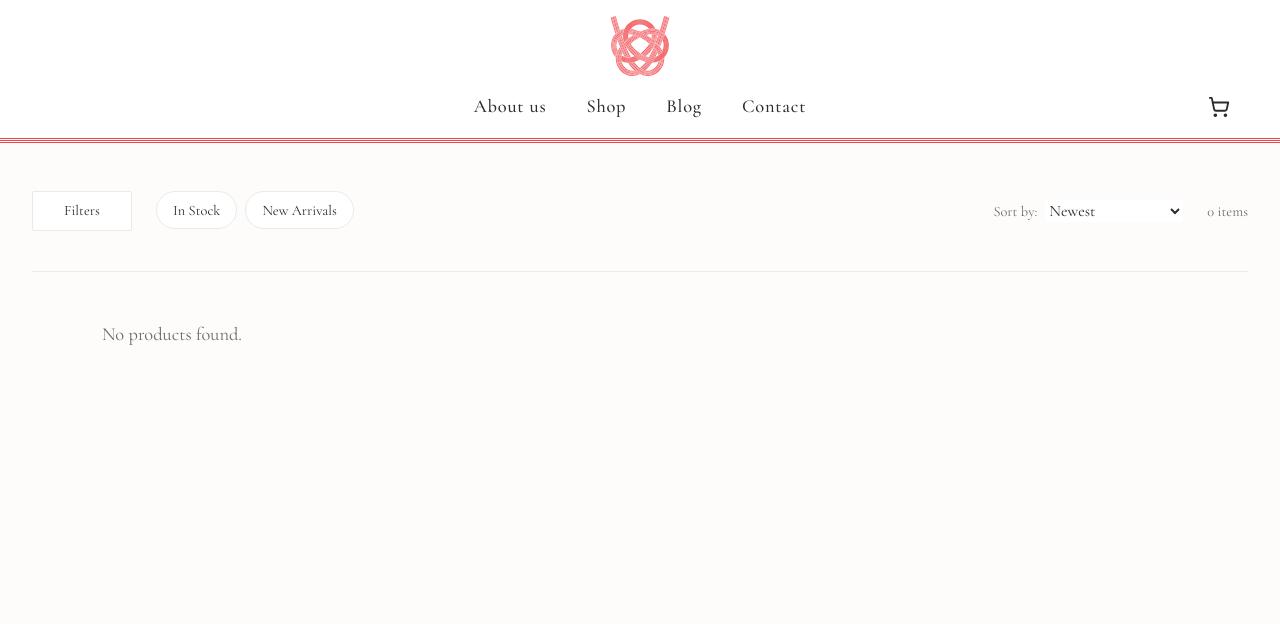
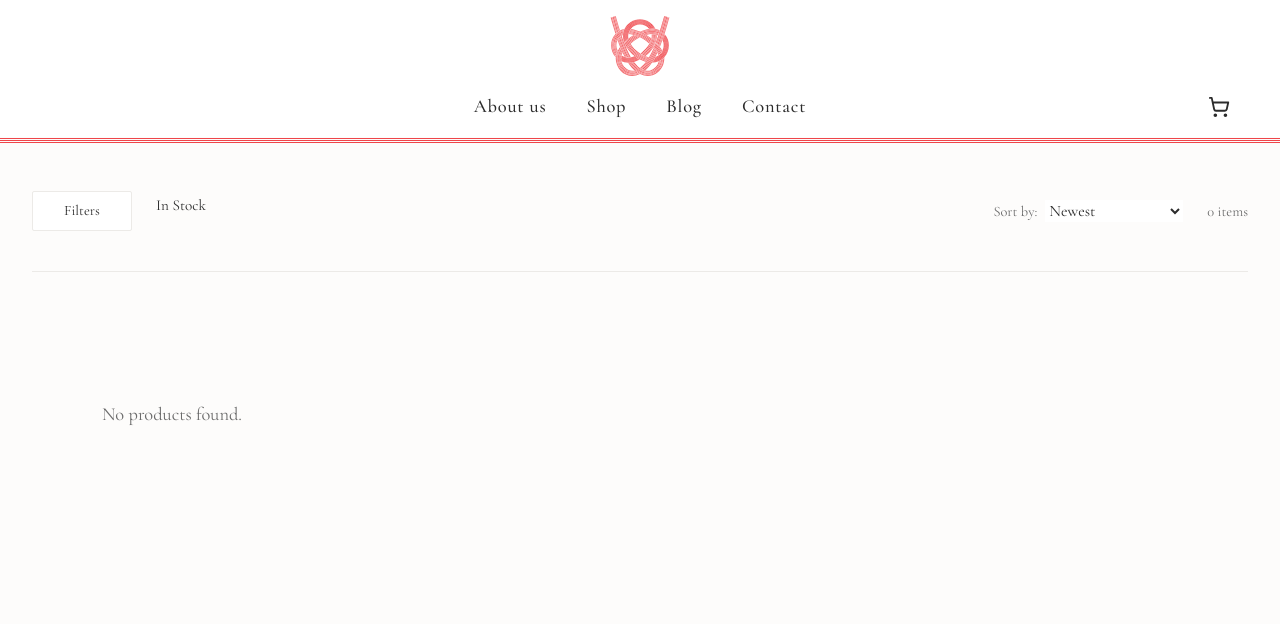
Before and after one commit to attwad/tetote, a Django app: page / in a window 1280 px wide. Shown: the top 624 px of the page. Run offline with Django 5.2, Linux system fonts and the light colour scheme; data comes from the database, SQL or seed files in the repository; data that the repository does not hold is empty.

Commit message:
text filters

```diff
--- a/shop/models.py
+++ b/shop/models.py
@@ -3,7 +3,6 @@
 from django.utils import timezone
 from django.utils.translation import gettext_lazy as _
 from django.urls import reverse
-import datetime
 
 
 class Brand(models.Model):
@@ -133,10 +132,6 @@
     def is_in_stock(self):
         return self.stock_quantity > 0
 
-    @property
-    def is_recently_added(self):
-        return self.date_added >= timezone.now() - datetime.timedelta(days=60)
-
 
 class ProductImage(models.Model):
     product = models.ForeignKey(
--- a/shop/views.py
+++ b/shop/views.py
@@ -1,12 +1,12 @@
+from django.conf import settings
 import stripe
-import json
-from django.conf import settings
 from django.views.generic import ListView, DetailView, View, TemplateView
 from django.http import JsonResponse
 from django.urls import reverse
 from django.db import transaction
 from django.utils.translation import gettext as _
 from .models import Product, Brand, Glaze, ProductType, StoreSettings
+import json
 
 stripe.api_key = settings.STRIPE_SECRET_KEY
 
@@ -15,16 +15,29 @@
     model = Brand
     template_name = "shop/brand_detail.html"
     context_object_name = "brand"
+    slug_field = "slug"
     slug_url_kwarg = "brand_slug"
-    slug_field = "slug"
 
 
-class CartView(TemplateView):
-    template_name = "shop/cart.html"
+class ProductDetailView(DetailView):
+    model = Product
+    template_name = "shop/product_detail.html"
+    context_object_name = "product"
+    slug_field = "slug"
+    slug_url_kwarg = "product_slug"
 
+    def get_queryset(self):
+        return super().get_queryset().filter(public=True)
 
-class PrivacyPolicyView(TemplateView):
-    template_name = "shop/privacy_policy.html"
+    def get_context_data(self, **kwargs):
+        context = super().get_context_data(**kwargs)
+        # Recommendation Logic: Other products from the same Brand
+        context["related_products"] = (
+            Product.objects.filter(brand=self.object.brand, public=True)
+            .exclude(id=self.object.id)
+            .distinct()[:4]
+        )
+        return context
 
 
 class AboutUsView(TemplateView):
@@ -35,16 +48,20 @@
     template_name = "shop/contact.html"
 
 
-class ReturnPolicyView(TemplateView):
-    template_name = "shop/return_policy.html"
+class TermsConditionsView(TemplateView):
+    template_name = "shop/terms_conditions.html"
+
+
+class PrivacyPolicyView(TemplateView):
+    template_name = "shop/privacy_policy.html"
 
 
 class DeliveryPolicyView(TemplateView):
     template_name = "shop/delivery_policy.html"
 
 
-class TermsConditionsView(TemplateView):
-    template_name = "shop/terms_conditions.html"
+class ReturnPolicyView(TemplateView):
+    template_name = "shop/return_policy.html"
 
 
 class CheckoutSuccessView(TemplateView):
@@ -93,7 +110,6 @@
 
         # Single click toggle
         stock_filter = self.request.GET.get("stock")
-        new_filter = self.request.GET.get("new")
 
         if brands:
             queryset = queryset.filter(brand__slug__in=brands)
@@ -112,10 +128,6 @@
         elif sort == "price_desc":
             queryset = queryset.order_by("-price")
 
-        if new_filter == "true":
-            # Using the model property as requested (converts to list)
-            queryset = [p for p in queryset if p.is_recently_added]
-
         return queryset
 
     def get_context_data(self, **kwargs):
@@ -131,31 +143,17 @@
 
         context["is_expanded"] = self.request.GET.get("expanded") == "true"
 
-        # Include stock and new arrivals in the total count
-
+        # Include stock in the total count
         has_stock = 1 if self.request.GET.get("stock") == "in_stock" else 0
-        has_new = 1 if self.request.GET.get("new") == "true" else 0
 
         context["total_active_filters"] = (
             len(context["active_brands"])
             + len(context["active_glazes"])
             + len(context["active_types"])
             + has_stock
-            + has_new
         )
 
         return context
-
-
-class ProductDetailView(DetailView):
-    model = Product
-    template_name = "shop/product_detail.html"
-    context_object_name = "product"
-    slug_url_kwarg = "product_slug"
-    slug_field = "slug"
-
-    def get_queryset(self):
-        return super().get_queryset().filter(public=True)
 
 
 class CreateCheckoutSessionView(View):
@@ -240,3 +238,7 @@
             return JsonResponse({"url": checkout_session.url})
         except Exception as e:
             return JsonResponse({"error": str(e)}, status=500)
+
+
+class CartView(TemplateView):
+    template_name = "shop/cart.html"
--- a/static/css/styles.css
+++ b/static/css/styles.css
@@ -468,6 +468,9 @@
   .justify-end {
     justify-content: flex-end;
   }
+  .gap-2 {
+    gap: calc(var(--spacing) * 2);
+  }
   .gap-4 {
     gap: calc(var(--spacing) * 4);
   }
@@ -564,6 +567,9 @@
   }
   .py-12 {
     padding-block: calc(var(--spacing) * 12);
+  }
+  .py-20 {
+    padding-block: calc(var(--spacing) * 20);
   }
   .py-24 {
     padding-block: calc(var(--spacing) * 24);
@@ -938,6 +944,34 @@
     border-color: var(--color-brand-text);
     background-color: var(--color-brand-text);
     color: var(--color-white);
+  }
+  .filter-item {
+    display: inline-flex;
+    cursor: pointer;
+    align-items: center;
+    gap: calc(var(--spacing) * 1.5);
+    padding-block: calc(var(--spacing) * 0.5);
+    font-size: 0.95rem;
+    color: var(--color-brand-text);
+    text-decoration-line: none;
+    transition-property: all;
+    transition-timing-function: var(--tw-ease, var(--default-transition-timing-function));
+    transition-duration: var(--tw-duration, var(--default-transition-duration));
+    --tw-duration: 200ms;
+    transition-duration: 200ms;
+  }
+  .filter-item:hover {
+    opacity: 70%;
+  }
+  .filter-item.active {
+    --tw-font-weight: var(--font-weight-bold);
+    font-weight: var(--font-weight-bold);
+  }
+  .filter-remove-icon {
+    font-size: 0.85rem;
+    --tw-font-weight: var(--font-weight-normal);
+    font-weight: var(--font-weight-normal);
+    opacity: 60%;
   }
   .product-card {
     padding: calc(var(--spacing) * 0);
--- a/static/js/shop.js
+++ b/static/js/shop.js
@@ -99,9 +99,6 @@
     } else if (type === 'stock') {
         if (params.get('stock') === 'in_stock') params.delete('stock');
         else params.set('stock', 'in_stock');
-    } else if (type === 'new') {
-        if (params.get('new') === 'true') params.delete('new');
-        else params.set('new', 'true');
     } else if (type === 'sort') {
         if (value) params.set('sort', value);
         else params.delete('sort');
@@ -129,11 +126,6 @@
     window.location.href = getNewURL(window.location.href, 'stock');
 }
 
-export function toggleNew(event) {
-    if (event) event.preventDefault();
-    window.location.href = getNewURL(window.location.href, 'new');
-}
-
 export function toggleSort(value) {
     window.location.href = getNewURL(window.location.href, 'sort', null, value);
 }
--- a/templates/shop/product_list.html
+++ b/templates/shop/product_list.html
@@ -18,14 +18,13 @@
                     </div>
 
                     <!-- High-frequency stock toggle always visible -->
-                    <div class="chips">
-                        <a href="#" class="chip {% if request.GET.stock == 'in_stock' %}active{% endif %}"
+                    <div class="flex gap-4 items-center">
+                        <a href="#" class="filter-item {% if request.GET.stock == 'in_stock' %}active{% endif %}"
                            onclick="toggleStock(event)">
+                            {% if request.GET.stock == 'in_stock' %}
+                                <span class="filter-remove-icon">&times;</span>
+                            {% endif %}
                             {% translate "In Stock" %}
-                        </a>
-                        <a href="#" class="chip {% if request.GET.new == 'true' %}active{% endif %}"
-                           onclick="toggleNew(event)">
-                            {% translate "New Arrivals" %}
                         </a>
                     </div>
                 </div>
@@ -47,22 +46,40 @@
             <div id="filter-drawer" class="filter-drawer {% if is_expanded %}open{% endif %}">
                 <div class="md:hidden mt-4 border-t border-brand-border pt-4">
                     <span class="filter-label">{% translate "Sort by" %}</span>
-                    <div class="chips">
-                        <a href="#" class="chip {% if not request.GET.sort %}active{% endif %}" onclick="toggleSort('')">{% translate "Newest" %}</a>
-                        <a href="#" class="chip {% if request.GET.sort == 'price_asc' %}active{% endif %}" onclick="toggleSort('price_asc')">{% translate "Price ↑" %}</a>
-                        <a href="#" class="chip {% if request.GET.sort == 'price_desc' %}active{% endif %}" onclick="toggleSort('price_desc')">{% translate "Price ↓" %}</a>
+                    <div class="flex flex-col gap-2 items-start">
+                        <a href="#" class="filter-item {% if not request.GET.sort %}active{% endif %}" onclick="toggleSort('')">
+                            {% if not request.GET.sort %}
+                                <span class="filter-remove-icon">&times;</span>
+                            {% endif %}
+                            {% translate "Newest" %}
+                        </a>
+                        <a href="#" class="filter-item {% if request.GET.sort == 'price_asc' %}active{% endif %}" onclick="toggleSort('price_asc')">
+                            {% if request.GET.sort == 'price_asc' %}
+                                <span class="filter-remove-icon">&times;</span>
+                            {% endif %}
+                            {% translate "Price ↑" %}
+                        </a>
+                        <a href="#" class="filter-item {% if request.GET.sort == 'price_desc' %}active{% endif %}" onclick="toggleSort('price_desc')">
+                            {% if request.GET.sort == 'price_desc' %}
+                                <span class="filter-remove-icon">&times;</span>
+                            {% endif %}
+                            {% translate "Price ↓" %}
+                        </a>
                         {% if total_active_filters > 0 %}
-                            <a href="{% url 'shop:product_list' %}" class="text-[0.85rem] text-brand-muted underline ml-4">{% translate "Clear all" %}</a>
+                            <a href="{% url 'shop:product_list' %}" class="text-[0.85rem] text-brand-muted underline mt-2">{% translate "Clear all" %}</a>
                         {% endif %}
                     </div>
                 </div>
                 <div class="grid grid-cols-1 sm:grid-cols-2 lg:grid-cols-3 gap-8 pt-4">
                     <div class="filter-group">
                         <span class="filter-label">{% translate "Brands" %}</span>
-                        <div class="chips">
+                        <div class="flex flex-col gap-2 items-start">
                             {% for brand in brands %}
-                                <a href="#" class="chip {% if brand.slug in active_brands %}active{% endif %}"
+                                <a href="#" class="filter-item {% if brand.slug in active_brands %}active{% endif %}"
                                    onclick="toggleFilter(event, 'brand', '{{ brand.slug }}')">
+                                    {% if brand.slug in active_brands %}
+                                        <span class="filter-remove-icon">&times;</span>
+                                    {% endif %}
                                     {{ brand.name }}
                                 </a>
                             {% endfor %}
@@ -71,10 +88,13 @@
 
                     <div class="filter-group">
                         <span class="filter-label">{% translate "Glaze" %}</span>
-                        <div class="chips">
+                        <div class="flex flex-col gap-2 items-start">
                             {% for glaze in glazes %}
-                                <a href="#" class="chip {% if glaze.slug in active_glazes %}active{% endif %}"
+                                <a href="#" class="filter-item {% if glaze.slug in active_glazes %}active{% endif %}"
                                    onclick="toggleFilter(event, 'glaze', '{{ glaze.slug }}')">
+                                    {% if glaze.slug in active_glazes %}
+                                        <span class="filter-remove-icon">&times;</span>
+                                    {% endif %}
                                     {{ glaze.name }}
                                 </a>
                             {% endfor %}
@@ -83,10 +103,13 @@
 
                     <div class="filter-group">
                         <span class="filter-label">{% translate "Type" %}</span>
-                        <div class="chips">
+                        <div class="flex flex-col gap-2 items-start">
                             {% for t in product_types %}
-                                <a href="#" class="chip {% if t.slug in active_types %}active{% endif %}"
+                                <a href="#" class="filter-item {% if t.slug in active_types %}active{% endif %}"
                                    onclick="toggleFilter(event, 'type', '{{ t.slug }}')">
+                                    {% if t.slug in active_types %}
+                                        <span class="filter-remove-icon">&times;</span>
+                                    {% endif %}
                                     {{ t.name }}
                                 </a>
                             {% endfor %}
@@ -122,9 +145,6 @@
                 </div>
                 <div class="flex items-center justify-center gap-4 mt-2">
                     <p class="price m-0">CHF {{ product.price_in_chf|floatformat:2 }}</p>
-                    {% if product.is_recently_added %}
-                        <span class="bg-brand-border px-[0.4rem] py-[0.1rem] rounded-[2px] text-[0.75rem] text-brand-muted leading-none tracking-[0.05rem]">{% translate "NEW" %}</span>
-                    {% endif %}
                 </div>
             </div>
         {% empty %}
@@ -137,13 +157,13 @@
     {% if is_paginated %}
         <div class="flex justify-center mt-12 gap-8 text-[0.9rem]">
             {% if page_obj.has_previous %}
-                <a href="?{% if request.GET.brand %}brand={{ request.GET.brand }}&{% endif %}{% if request.GET.glaze %}glaze={{ request.GET.glaze }}&{% endif %}{% if request.GET.type %}type={{ request.GET.type }}&{% endif %}{% if request.GET.stock %}stock={{ request.GET.stock }}&{% endif %}{% if request.GET.new %}new={{ request.GET.new }}&{% endif %}{% if request.GET.sort %}sort={{ request.GET.sort }}&{% endif %}{% if is_expanded %}expanded=true&{% endif %}page={{ page_obj.previous_page_number }}" class="underline">{% translate "Previous" %}</a>
+                <a href="?{% if request.GET.brand %}brand={{ request.GET.brand }}&{% endif %}{% if request.GET.glaze %}glaze={{ request.GET.glaze }}&{% endif %}{% if request.GET.type %}type={{ request.GET.type }}&{% endif %}{% if request.GET.stock %}stock={{ request.GET.stock }}&{% endif %}{% if request.GET.sort %}sort={{ request.GET.sort }}&{% endif %}{% if is_expanded %}expanded=true&{% endif %}page={{ page_obj.previous_page_number }}" class="underline">{% translate "Previous" %}</a>
             {% endif %}
 
             <span>{% blocktranslate with current=page_obj.number total=page_obj.paginator.num_pages %}Page {{ current }} of {{ total }}{% endblocktranslate %}</span>
 
             {% if page_obj.has_next %}
-                <a href="?{% if request.GET.brand %}brand={{ request.GET.brand }}&{% endif %}{% if request.GET.glaze %}glaze={{ request.GET.glaze }}&{% endif %}{% if request.GET.type %}type={{ request.GET.type }}&{% endif %}{% if request.GET.stock %}stock={{ request.GET.stock }}&{% endif %}{% if request.GET.new %}new={{ request.GET.new }}&{% endif %}{% if request.GET.sort %}sort={{ request.GET.sort }}&{% endif %}{% if is_expanded %}expanded=true&{% endif %}page={{ page_obj.next_page_number }}" class="underline">{% translate "Next" %}</a>
+                <a href="?{% if request.GET.brand %}brand={{ request.GET.brand }}&{% endif %}{% if request.GET.glaze %}glaze={{ request.GET.glaze }}&{% endif %}{% if request.GET.type %}type={{ request.GET.type }}&{% endif %}{% if request.GET.stock %}stock={{ request.GET.stock }}&{% endif %}{% if request.GET.sort %}sort={{ request.GET.sort }}&{% endif %}{% if is_expanded %}expanded=true&{% endif %}page={{ page_obj.next_page_number }}" class="underline">{% translate "Next" %}</a>
             {% endif %}
         </div>
     {% endif %}
@@ -153,11 +173,10 @@
 
 {% block extra_js %}
 <script type="module">
-    import { toggleDrawer, toggleFilter, toggleStock, toggleNew, toggleSort } from "{% static 'js/shop.js' %}";
+    import { toggleDrawer, toggleFilter, toggleStock, toggleSort } from "{% static 'js/shop.js' %}";
     window.toggleDrawer = toggleDrawer;
     window.toggleFilter = toggleFilter;
     window.toggleStock = toggleStock;
-    window.toggleNew = toggleNew;
     window.toggleSort = toggleSort;
 </script>
 {% endblock %}
```
Also changed, not shown: shop/tests.py (+3 -31 lines), static/css/input.css (+13 -0 lines).
